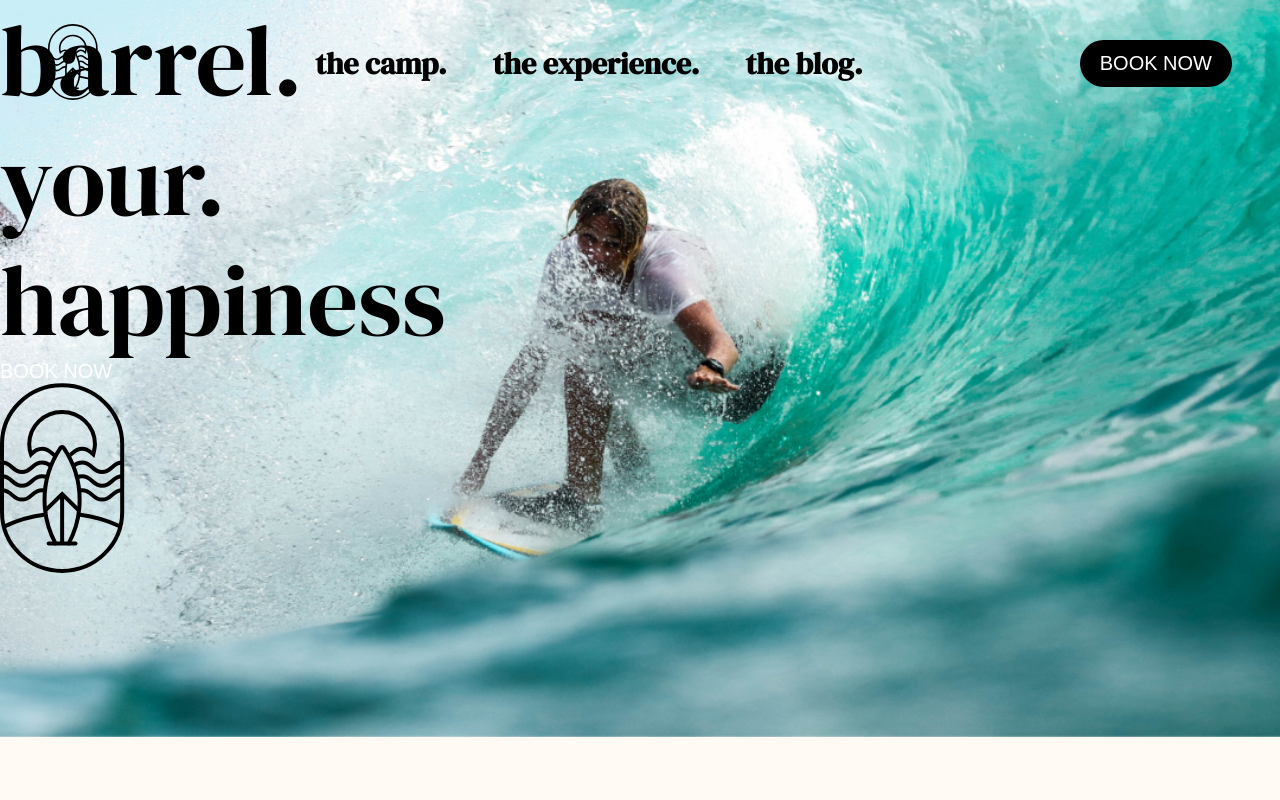
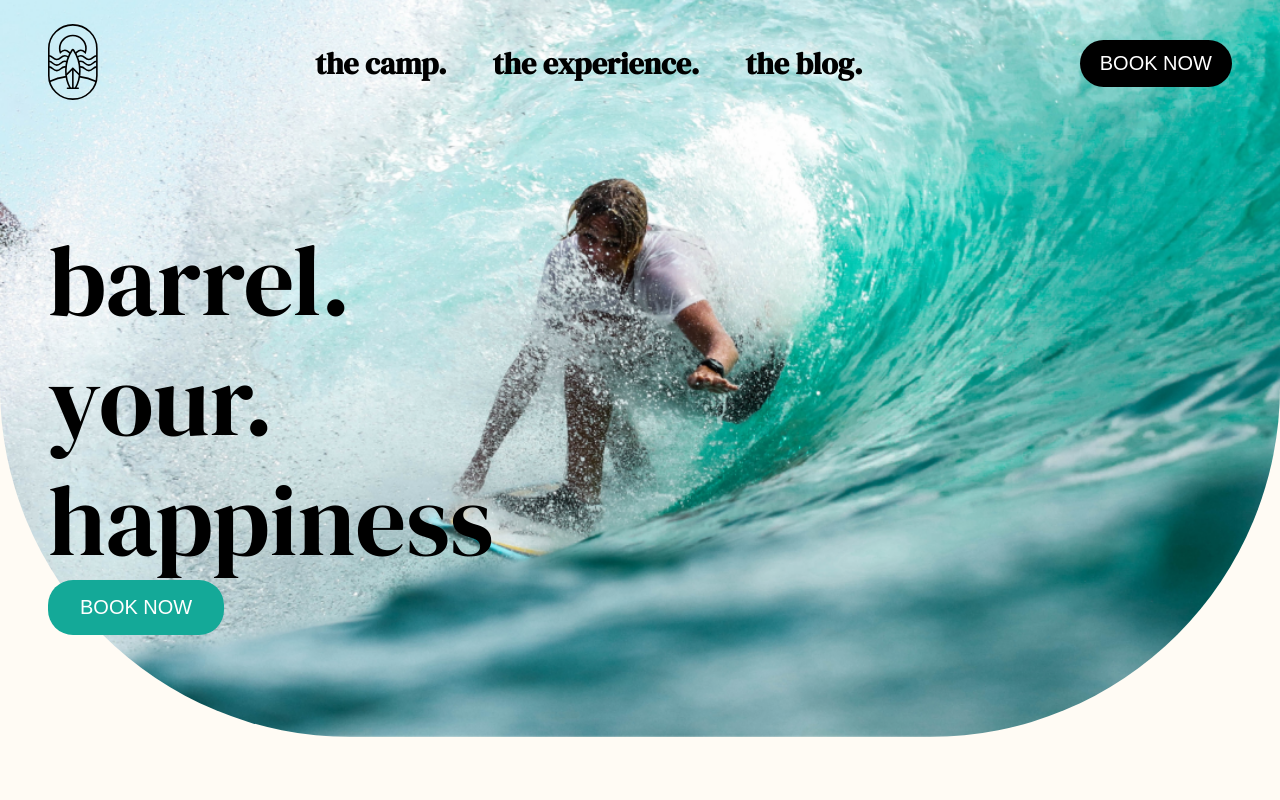
Before and after one commit to CandleLearner-M/surf-next, a Next.js app: page / in a window 1280 px wide. Shown: the top 800 px of the page. Built offline with nearby package versions, Linux system fonts and the light colour scheme.

Commit message:
working on the hero page

```diff
--- a/components/HeroSection/HeroSection.module.scss
+++ b/components/HeroSection/HeroSection.module.scss
@@ -1,12 +1,29 @@
 .hero {
   height: 100vh;
+  position: relative;
+
+  padding: 22rem 4.8rem 0;
+
+  margin-bottom: 10rem;
   &__background {
     width: 100%;
     position: absolute;
+    top: 0;
+    left: 0;
     z-index: -10;
     img {
       width: 100%;
       height: 100%;
+      object-fit: cover;
+      object-position: auto 10% !important;
+      border-radius: 0 0 35rem 35rem;
     }
+
+
+  }
+
+  &__logo {
+    position: absolute;
+    bottom: -50%  ;
   }
 }
--- a/components/HeroSection/HeroSection.tsx
+++ b/components/HeroSection/HeroSection.tsx
@@ -22,7 +22,6 @@ function HeroSection({
           src={heroImgSrc}
           alt="hero background"
           priority
-          style={{ objectFit: "cover" }}
         />
       </div>
 
@@ -30,11 +29,18 @@ function HeroSection({
         {heroHeadlines || <h1>Headline Missing</h1>}
       </div>
 
-      <button className={`btn btn-medium btn--${theme}`}>
+      <button className={`btn btn--medium btn--${theme}`}>
         <Link href="/events">BOOK NOW</Link>
       </button>
 
-      <Image src={logo} alt="logo" priority className={`${styles.hero__logo} ${styles[theme]}`} />
+      <Image
+        src={logo}
+        alt="logo"
+        priority
+        className={`${styles.hero__logo} ${
+          theme === "turquoise" ? "" : styles.anothertheme
+        }`}
+      />
     </section>
   );
 }
--- a/components/layout/Header/Header.module.scss
+++ b/components/layout/Header/Header.module.scss
@@ -1,7 +1,10 @@
 .header {
   width: 100%;
 
-  position: fixed;
+  position: absolute;
+  left: 0;
+  top: 0;
+  right: 0;
 
   display: flex;
   justify-content: space-between;
--- a/sass/base/_button.scss
+++ b/sass/base/_button.scss
@@ -14,4 +14,12 @@
   &-small {
     padding: 1.2rem 2rem;
   }
+
+  &--turquoise {
+    background-color: $turquoise;
+  }
+
+  &--medium {
+    padding: 1.6rem 3.2rem;
+  }
 }
```
